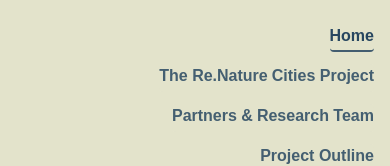
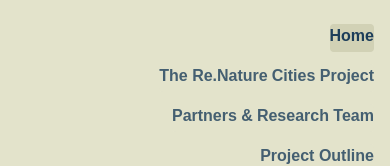
Before and after one commit to Papioani/the_re.nature_cities_project, a Next.js app: page / in a window 390 px wide. Shown: the top 166 px of the page. Built offline with nearby package versions, Linux system fonts and the light colour scheme.

Commit message:
add background color for mobile  hovered navlinks

```diff
--- a/src/app/components/Navbar/Navbar.module.css
+++ b/src/app/components/Navbar/Navbar.module.css
@@ -85,6 +85,19 @@
     width: 100%;
     flex-wrap: wrap;
   }
+  .navbar .navLink:hover {
+    transform: scale(1.04);
+    color: rgba(28, 61, 90, 1);
+    background-color: #d1d1b5;
+    border-bottom: 2px solid transparent;
+  }
+
+  .navbar .navLink.active {
+    color: rgba(28, 61, 90, 1);
+    background-color: #d1d1b5;
+    border-bottom: 2px solid transparent;
+    padding-bottom: 0.125rem;
+  }
   .mobile-link {
     position: relative;
     z-index: 50;
```
Also changed, not shown: 1 other file (tests, documents, lock files or other folders).
